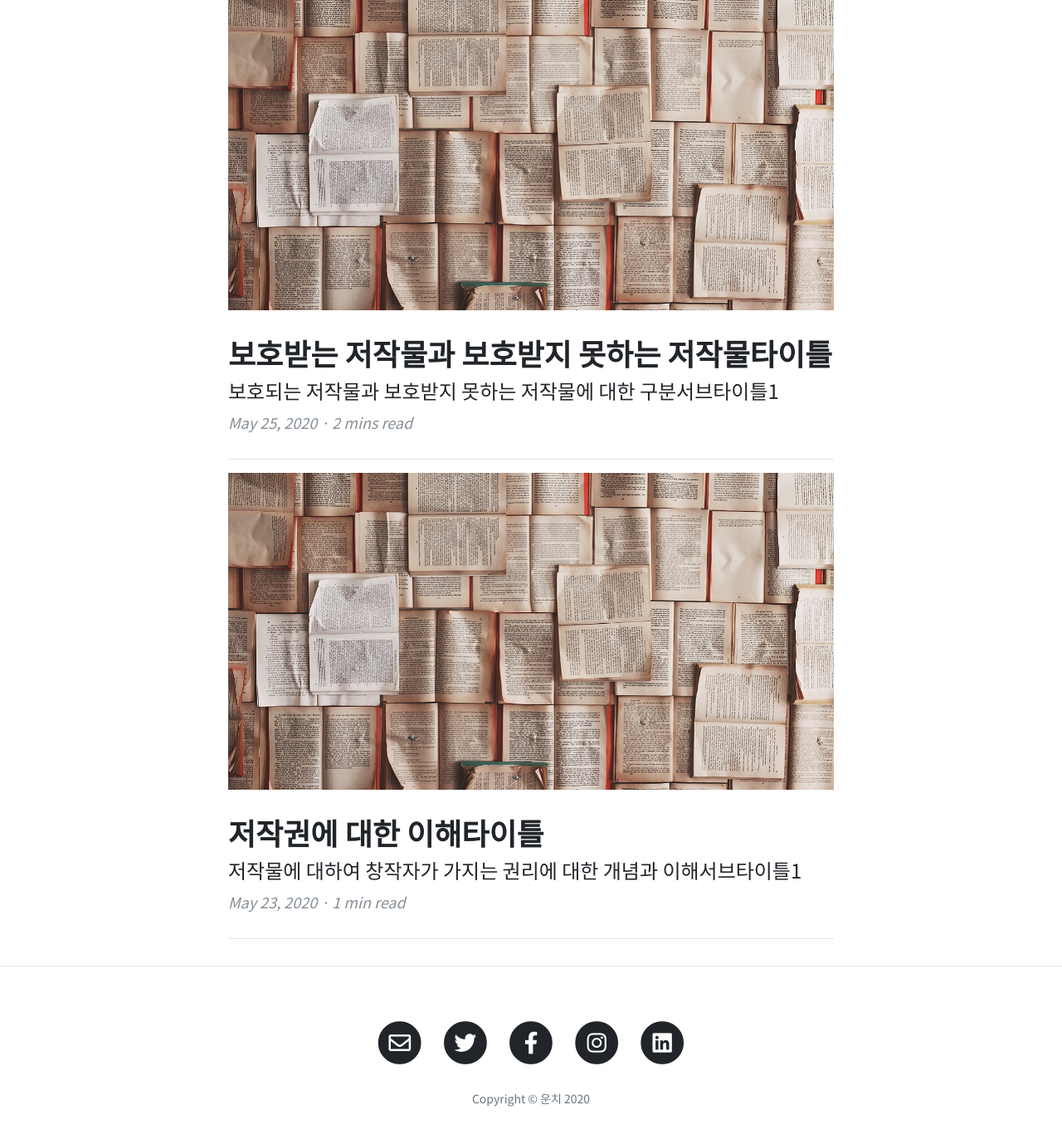
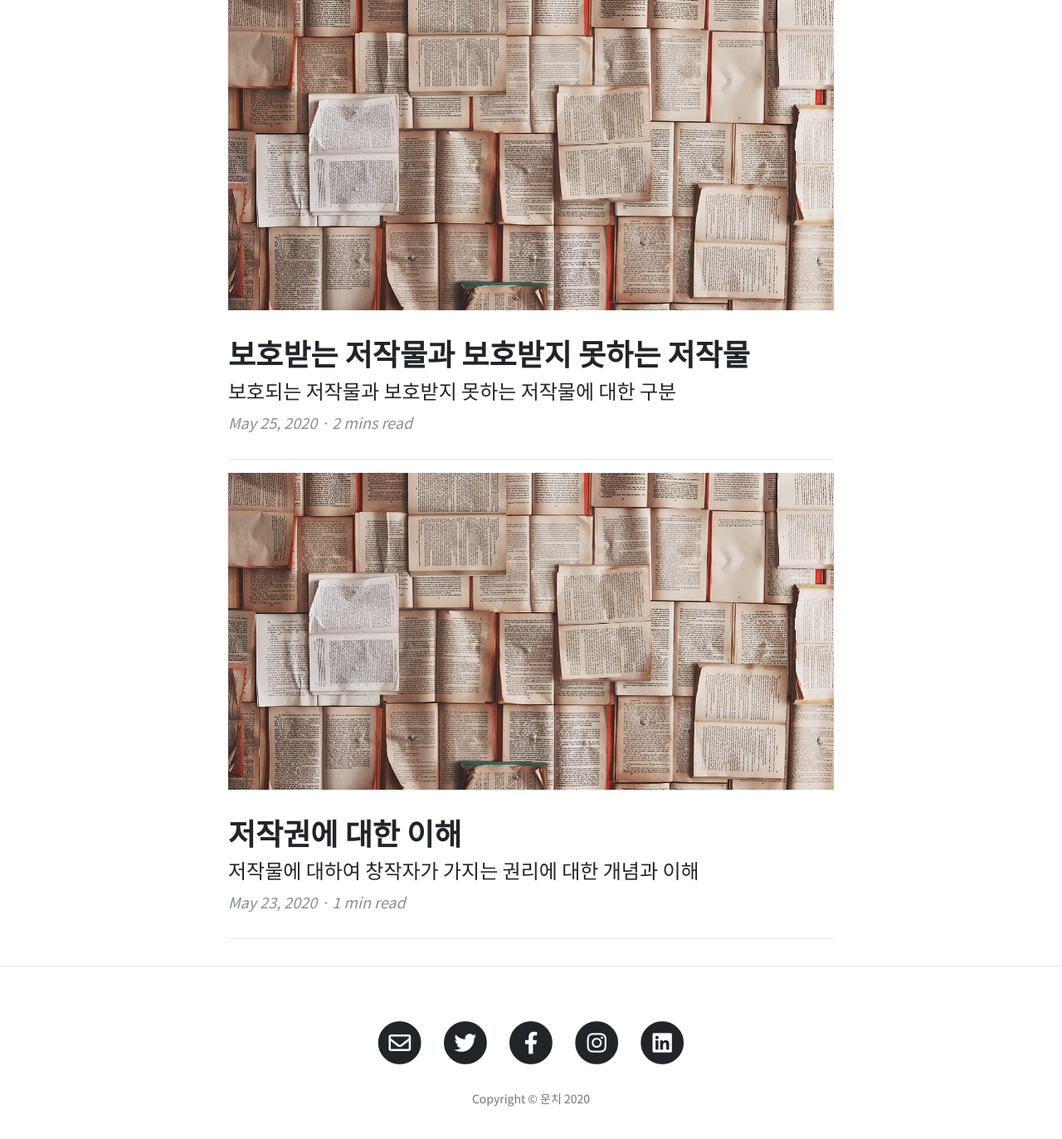
Before and after one commit to JangGwihan/blog-unchi, a Jekyll site: the page built from category/1.html, in a window 1280 px wide and 1400 px high, scrolled down 1140 px. Shown: the top 1373 px of the window at 83% size. Built offline with Jekyll 4.4.1, drawn with Linux system fonts in a browser that asks for light colours; some of the changed text lies outside the part shown.

Commit message:
카테고리 수정
카테고리 수정

```diff
--- a/category/1.html
+++ b/category/1.html
@@ -12,11 +12,11 @@ background: '/img/bg-post.jpg'
 	    {% if post.feature %}
 	      <img class="post-feature" src="{{ post.feature }}" alt="">
 	    {% endif %}
-	    <h2 class="post-title">{{ post.title }}타이틀</h2>
+	    <h2 class="post-title">{{ post.title }}</h2>
 	    {% if post.description %}
-	    <h4 class="post-subtitle">{{ post.description }}서브타이틀1</h4>
+	    <h4 class="post-subtitle">{{ post.description }}</h4>
 	    {% else %}
-	    <h4 class="post-subtitle">{{ post.excerpt | strip_html | truncatewords: 15 }}서브타이틀2</h4>
+	    <h4 class="post-subtitle">{{ post.excerpt | strip_html | truncatewords: 15 }}</h4>
 	    {% endif %}
 	  </a>
 	  <p class="post-meta">
```
